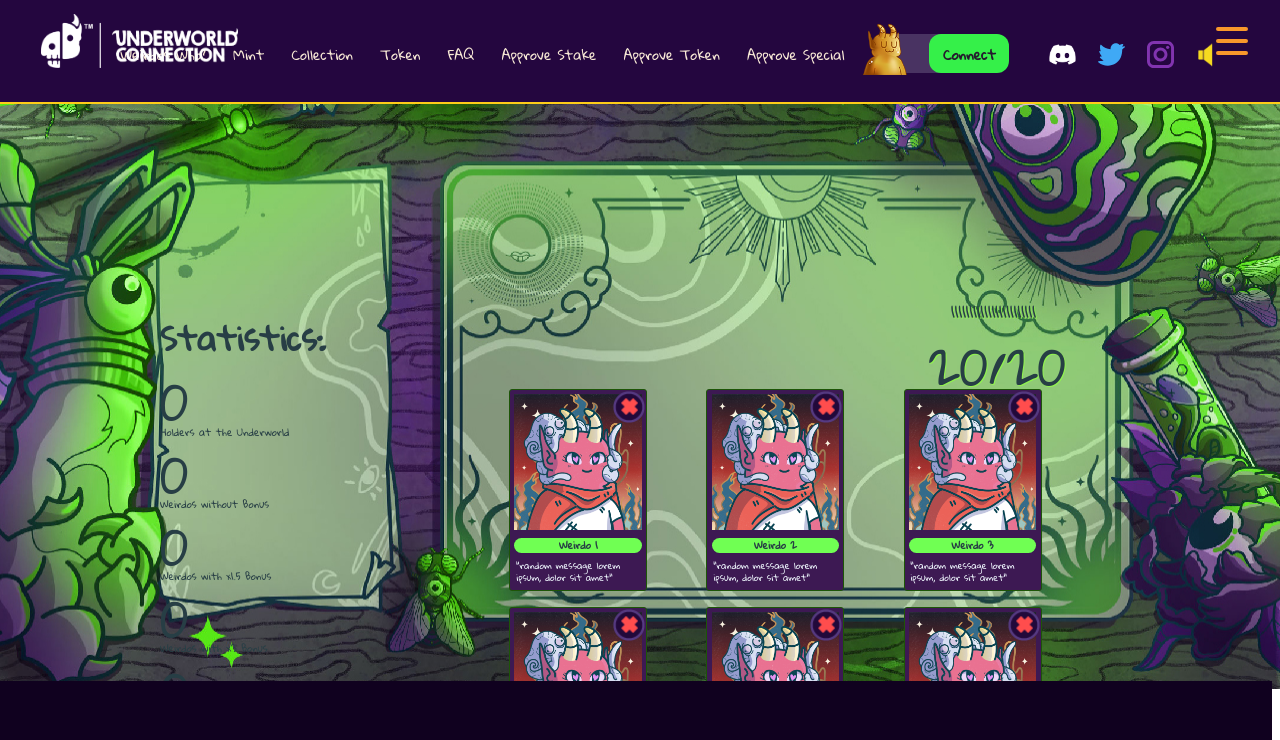
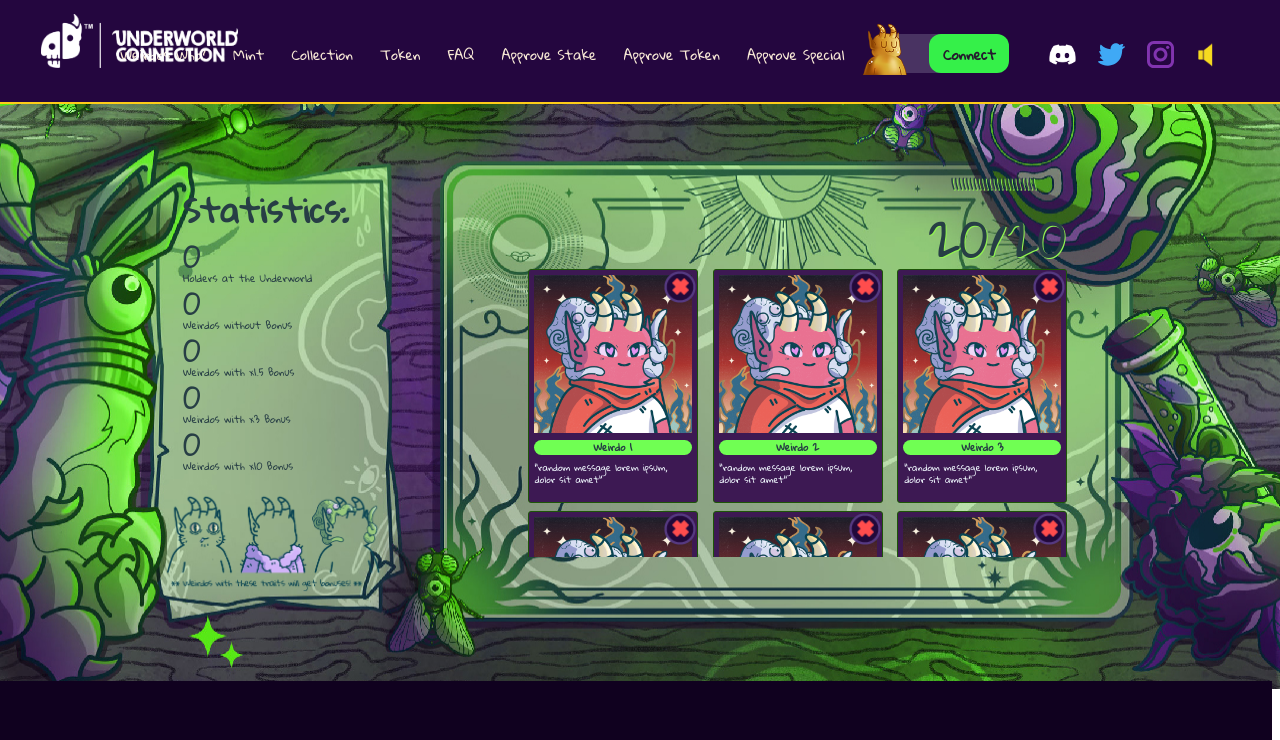
Before and after one commit to Cjescalona1/refactor-weirdo, a React (Create React App) app in the folder weirdo-conn/: page / in a window 1280 px wide. Shown: the top 740 px of the page. Built offline with nearby package versions, Linux system fonts and the light colour scheme.

Commit message:
desktop boxes

```diff
--- a/weirdo-conn/src/App.css
+++ b/weirdo-conn/src/App.css
@@ -1071,7 +1071,7 @@ Animations
 
 }
   /*Queries*/
-  @media  screen and (min-width: 768px) and (max-width: 1440px) {
+  @media  screen and (min-width: 768px) and (max-width: 1350px) {
 
 
     .container{
@@ -1101,8 +1101,15 @@ Animations
 
     }
     .leftBoxContent{
-      padding-top: 12em;
-      padding-left: 10%;
+      padding-top: 0em;
+      padding-left: 0;
+      display: flex;
+      flex-direction: column;
+      align-items: flex-start;
+      justify-content: center;
+      position: relative;
+      left: 3em;
+      top: 4em;
     }
     .rightBox{
         width: 60%;
@@ -1110,6 +1117,15 @@ Animations
         min-width: 680px;
         max-height: 550px;
         margin-left: 3em;
+    }
+    .rightBoxContent {
+      padding: 2em;
+      display: flex;
+      flex-direction: column;
+      align-items: center;
+      justify-content: center;
+      top: -8em;
+      position: relative;
   }
     /**/
     .alfaCont{
@@ -1135,9 +1151,8 @@ Animations
 }
 .quant{
   padding: 0;
-    font-size: 48px;
+  font-size: 30px;
   font-weight: 300;
-    margin-bottom: px;
   margin-top: -15px;
   text-align: left;
 
@@ -1156,18 +1171,18 @@ Animations
     margin-left: -3px;
 }
 .weirdos{
-  margin-top: calc(13em + 5%);
-    width: 96%;
-    height: 31em;
+  margin-top: calc(13.5em + 5%);
+  width: 90%;
+  height: 18em;
   overflow-y: scroll;
   overflow-x: hidden;
   display: grid;
   grid-template-columns: 1fr 1fr 1fr;
-    grid-gap: 1em 0em;
+  grid-gap: 0.5em 0em;
 }
 .emptyWeirdo{
-    height: 12.5em;
-    width: 8.5em;
+  height: 14.5em;
+  width: 10.5em;
   position: relative;
   background-color: rgb(61, 25, 83);
   border-radius: 3px;
@@ -1342,26 +1357,8 @@ Animations
   top: 5.5em;
 }
 }
-@media screen and (min-width: 1350px) and (max-width:1440px) {
-  .alfaCont{
-    background-image: url(../public/res/1850.jpg) !important;
-    background-size: 1850px 950px;
-    height: 950px;
-}
-  .weirdos {
-    margin-top: calc(15em + 5%);
-    width: 100%;
-    height: 31em;
-    overflow-y: scroll;
-    overflow-x: hidden;
-    display: grid;
-    grid-template-columns: 1fr 1fr 1fr 1fr;
-    grid-gap: 1em 0.5em;
-}
-
-}
-
-@media  screen and (min-width: 1441px) and (max-width: 1850px)  {
+
+@media  screen and (min-width: 1350px) and (max-width: 1850px)  {
   .container{
     background-size: 1920px 950px;
     width: auto;
@@ -1383,19 +1380,23 @@ Animations
   }
   .leftBoxContent {
     padding-top: 0em;
-    padding-left: 45%;
+    padding-left: 40%;
     display: flex;
     flex-direction: column;
     align-items: flex-start;
     justify-content: center;
+    position: relative;
+    left: 9em;
+    top: 2em;
 }
   .rightBox{
     min-width: 950px;
     max-width: 950px;
     max-height: 900px;
-      left: 13em;
-      position: relative;
-      top: 14em;
+    position: relative;
+
+    left: 11em;
+    top: 7em;
   }
   .rightBoxContent{
     padding: 0em;
@@ -1414,13 +1415,14 @@ Animations
     text-align: left;
 }
 .statistics{
-    padding: -0px;
-    font-size: 54px;
+  padding: 0px;
+  font-size: 44px;
   font-weight: 900;
-    margin-top: 10px;
+  margin-top: -2em;
   margin-bottom: 0px;
   font-stretch: condensed;
   text-align: left;
+  margin-left: 0em;
 }
 .quant{
     padding: 0;
@@ -1432,9 +1434,9 @@ Animations
 
 }
 .weirdTrio > img{
-    width:20em;
-    margin-top: -20px;
-    margin-left: -25px;
+  width: 17em;
+    margin-top: -15px;
+    margin-left: -15px;
 }
 .weirdMessage{
     font-size: 9px;
@@ -1448,12 +1450,12 @@ Animations
 
 .weirdos{
   margin-top: calc(5em + 5%);
-  width: 100%;
+  width: 80%;
   height: 31em;
   overflow-y: scroll;
   overflow-x: hidden;
   display: grid;
-  grid-template-columns: 1fr 1fr 1fr 1fr 1fr;
+  grid-template-columns: 1fr 1fr 1fr 1fr;
   grid-gap: 1em 0.5em;
 }
 
@@ -1652,15 +1654,16 @@ Animations
       margin-right: 23px;
       text-shadow: #91f350 1px 1px;
       position: relative;
-      top: 4em;
+      top: 8em;
+      right: 4em;
   }
   #Your_WeirdosD{
     text-shadow: #91f350 1px 1px;
     font-size: 5em;
     margin-top: -1em;
     position: relative;
-    left: 3.5em;
-    top: 1.5em;
+    left: 2.5em;
+    top: 2em;
   }
 }
 
@@ -1862,7 +1865,7 @@ Animations
 #Yourwallet,#Yourweirdosstaked,#WalletD {
 
   margin-left: 30em;
-  margin-top: 0em;
+  margin-top: 2em;
   text-shadow: #91f350 1px 1px;
 }
 #Your_WeirdosD{
--- a/weirdo-conn/src/components/header.js
+++ b/weirdo-conn/src/components/header.js
@@ -45,7 +45,7 @@ export function Header(){
                         </ul>
                         <img src="res/Logo-02.png" class="logoMov hideDesktop" alt=""></img>
                         <div className="toggleButton" onClick={()=>setShow(!show)} >
-                        <label for="toggle" class="hamburger">
+                        <label for="toggle" class="hamburger  hideDesktop ">
                         <div class="top-bun"></div>
                         <div class="meat"></div>
                         <div class="bottom-bun"></div>
@@ -57,7 +57,7 @@ export function Header(){
                 show?
                 <div class="nav-wrapper">
                 <div>
-                <div className="toggleButton " onClick={()=>setShow(!show)} >
+                <div className="toggleButton" onClick={()=>setShow(!show)} >
                     <div className="hamburger">
                         <img src="res/Iconos-09.png" alt="close"></img>
                     </div>
```
Also changed, not shown: 1 other file (tests, documents, lock files or other folders). Lines whose indentation alone changed are shown as unchanged.
